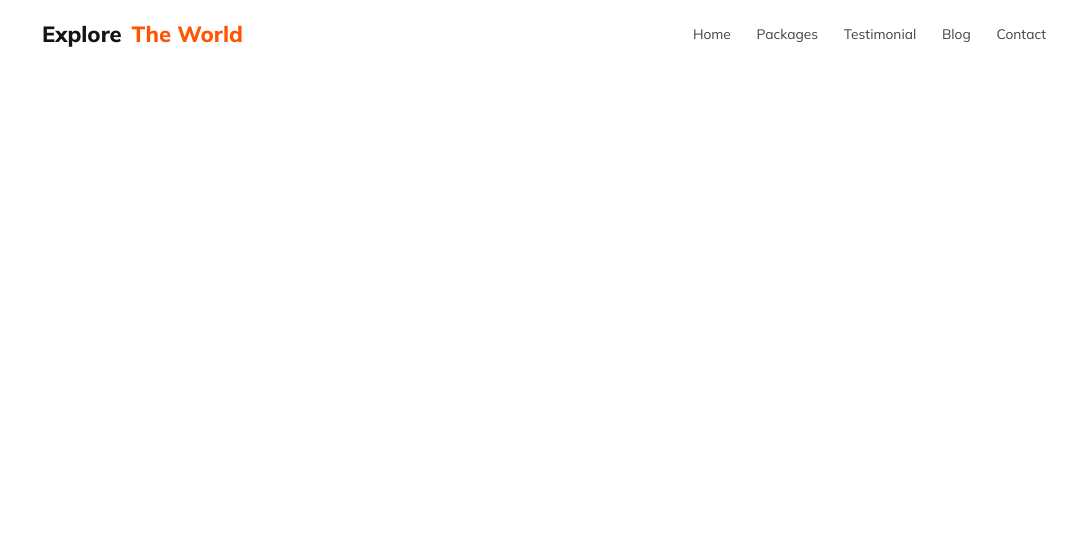
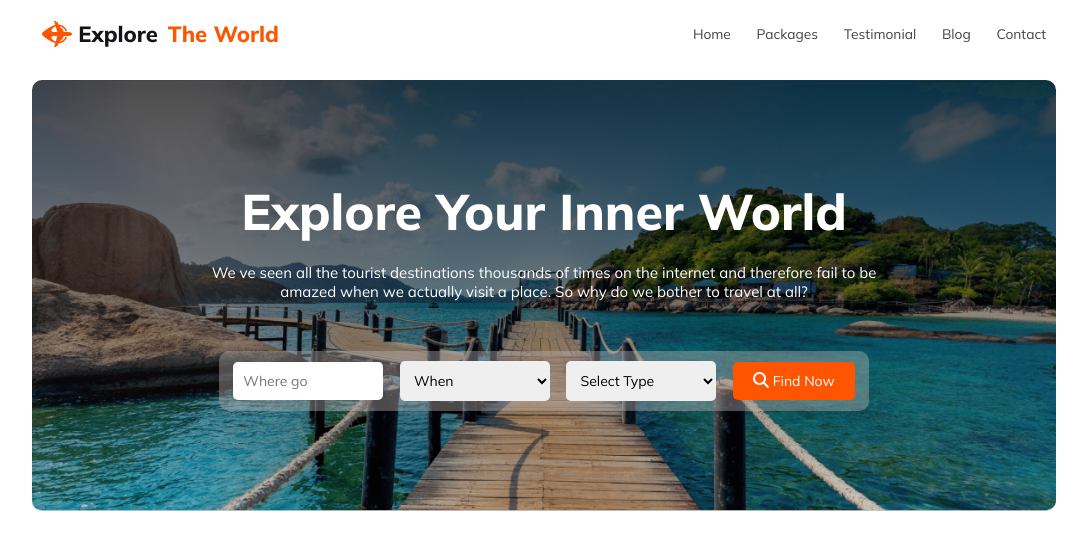
Before and after one commit to BurhanUddinAhmad/B9A2-Explore-The-World, a plain HTML site: page index.html in a window 1280 px wide. Shown: the whole page, without its empty margins (96-1183 px from the left). Drawn offline with Linux system fonts and the light colour scheme.

Commit message:
Hero section is completed

```diff
--- a/css/responsive.css
+++ b/css/responsive.css
@@ -1,4 +1,13 @@
 
+@media (min-width: 992px) {
+    .hero-contents {
+        padding: 10rem 4rem;
+        border-radius: 1rem;
+        text-align: center;
+    }
+}
+
+/* Mobile devices */
 @media (max-width:600px) {
     .container {
         width: 95%;
@@ -28,8 +37,9 @@
       height: 0;
       transition: all 0.3s ease-in;
       overflow-y: hidden;
-      top: 5.5rem;
+      top: 5rem;
       left: 0;
+      z-index: 99;
     }
     nav > .nav-links > a {
       display: block;
@@ -42,4 +52,23 @@
       height: calc(100vh - 50px);
       overflow-y: auto;
     }
+
+    /* Hero section  */
+    .hero-contents {
+        padding: 10rem 5rem;
+        border-radius: 1rem;
+        text-align: center;
+    }
+    .hero-contents h1 {
+        font-size: 2.8rem;
+    }
+    .hero-contents form input, select {
+        display: block;
+        width: 100%;
+        margin-bottom: 1rem;
+    }
+    .hero-contents form button {
+        display: block;
+        width: 100%;
+    }
   }
--- a/css/style.css
+++ b/css/style.css
@@ -20,13 +20,17 @@ section {
     margin-bottom: 10rem;
 }
 button {
-    display: block;
     border: none;
     padding: 1rem 2rem;
-    font-size: 1.6rem;
+    font-size: 1.4rem;
+    background: #FF5400;
+    color: #fff;
+    border-radius: .5rem;
+    transition: .3s ease;
 }
 button:hover {
-
+    background: #c64302;
+    cursor: pointer;
 }
 /* ====== Header section Design ====== */
 /* Navbar Design  */
@@ -47,6 +51,11 @@ nav > .nav-header > .nav-title {
   font-weight: 800;
   color: #131318;
   padding: 1rem;
+}
+nav > .nav-header > .nav-title img {
+    width: 3rem;
+    position: relative;
+    top: .5rem;
 }
 nav > .nav-header > .nav-title > span {
   display: inline-block;
@@ -82,3 +91,52 @@ nav > .nav-links > a:hover {
 nav > #nav-check {
   display: none;
 }
+
+/* ===== Hero Section ====== */
+.hero-contents {
+    background: linear-gradient(to bottom, rgba(0, 0, 0, .7), rgba(0, 0, 0, .2)), url(../images/hero.png);
+    background-size: cover;
+    background-repeat: no-repeat;
+    background-position: center;
+    margin-top: 3rem;
+    padding: 10rem 15rem;
+    border-radius: 1rem;
+    text-align: center;
+}
+.hero-contents h1 {
+    font-size: 5rem;
+    color: #fff;
+    font-weight: 800;
+    margin-bottom: 2rem;
+}
+.hero-contents p {
+    font-size: 1.5rem;
+    color: #fff;
+    margin: auto;
+    margin-bottom: 5rem;
+    max-width: 70rem;
+}
+.hero-contents form {
+    background: rgba(187, 179, 179, 0.4);
+    padding: 1rem;
+    border-radius: 1rem;
+    max-width: 65rem;
+    margin: 0 auto;
+}
+.hero-contents form button i {
+    font-size: 1.6rem;
+}
+.hero-contents form input, select {
+    font-size: 1.4rem;
+    padding: 1rem;
+    border: none;
+    outline: none;
+    display: inline-block;
+    width: 15rem;
+    border-radius: .5rem;
+    margin-right: 1.5rem;
+}
+.hero-contents form select option {
+    font-size: 1.4rem;
+    color: rgba(19, 19, 24, 0.50);
+}
--- a/index.html
+++ b/index.html
@@ -14,7 +14,10 @@
             <nav>
                 <input type="checkbox" id="nav-check">
                 <div class="nav-header">
-                  <div class="nav-title">Explore<span>The World</span></div>
+                  <div class="nav-title">
+                    <img src="./images/logo.png" alt="Logo">
+                    Explore<span>The World</span>
+                </div>
                 </div>
                 <div class="nav-btn">
                   <label for="nav-check"><i class="fa-solid fa-bars"></i></label>
@@ -29,6 +32,34 @@
                 </div>
             </nav>
         </div>
+
+        <!-- Hero Section -->
+        <div class="container">
+            <div class="hero-contents">
+                <h1>Explore Your Inner World</h1>
+                <p>
+                    We ve seen all the tourist destinations thousands of times on the internet and therefore
+                    fail to be amazed when we actually visit a place.
+                    So why do we bother to travel at all?
+                </p>
+                <form>
+                    <input type="text" placeholder="Where go">
+                    <select>
+                        <option selected>When</option>
+                        <option>Weekend</option>
+                        <option>Weekday</option>
+                        <option>Vacation</option>
+                    </select>
+                    <select>
+                        <option selected>Select Type</option>
+                        <option>Weekend</option>
+                        <option>Weekday</option>
+                        <option>Vacation</option>
+                    </select>
+                    <button><i class="fa-solid fa-magnifying-glass"></i> Find Now</button>
+                </form>
+            </div>
+        </div>
     </header>
     <main></main>
     <footer></footer>
```
